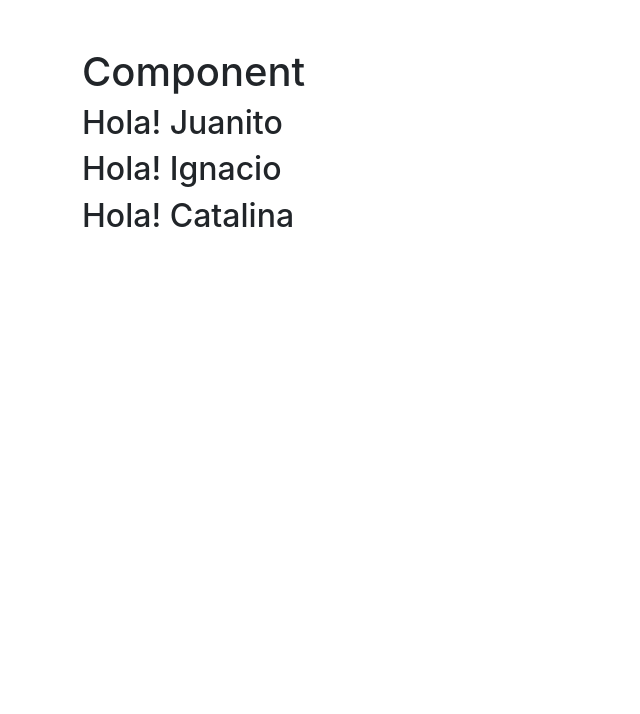
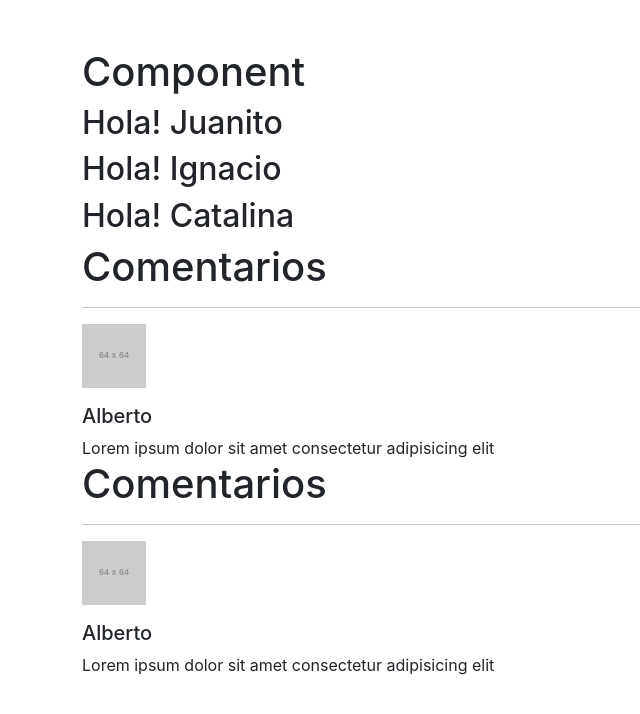
Before and after one commit to Fercho2022/React_ejercicios_peque-os, a React (Create React App) app: page / in a window 1280 px wide. Shown: the top 714 px of the page, without its empty margins (0-640 px from the left). Built offline with nearby package versions, Linux system fonts and the light colour scheme.

Commit message:
componente dentro de otro componente usando props

```diff
--- a/src/App.js
+++ b/src/App.js
@@ -1,15 +1,26 @@
 import React from 'react';
 
 import Saludo from './components/Saludo';
-
+import Comentario from './components/Comentario';
 
 function App() {
+
+  const sujeto = {
+      nombre: 'Alberto',
+      urlImagen: 'https://via.placeholder.com/64',
+      texto: 'Lorem ipsum dolor sit amet consectetur adipisicing elit'
+
+  }
+
   return (
     <div className='container mt-5'>
       <h1>Component</h1>
         <Saludo persona="Juanito"/>
         <Saludo persona="Ignacio"/>
         <Saludo persona="Catalina"/>
+        <Comentario sujeto={sujeto}/>
+        <Comentario sujeto={sujeto}/>
+
 
 
     </div>
--- /dev/null
+++ b/src/components/Avatar.jsx
@@ -0,0 +1,18 @@
+import React, {Fragment} from 'react';
+
+
+
+const Avatar = ({urlImagen}) =>{
+    return (
+        <Fragment>
+
+
+            <img src={urlImagen} alt="" className="mr-4" />
+
+
+        </Fragment>
+
+     );
+}
+
+export default Avatar;
--- /dev/null
+++ b/src/components/Comentario.jsx
@@ -0,0 +1,29 @@
+import React, {Fragment} from 'react';
+import Avatar from './Avatar';
+
+
+
+
+const Comentario = ({sujeto}) => {
+
+    return (
+        <Fragment>
+
+            <h1>Comentarios</h1>
+            <hr/>
+
+            <div className="media">
+            <Avatar urlImagen={sujeto.urlImagen} />
+                <div className="media-body">
+                    <h5 className="mt-3">{sujeto.nombre}</h5>
+                    {sujeto.texto}
+                </div>
+            </div>
+
+
+        </Fragment>
+
+     );
+}
+
+export default Comentario;
```
